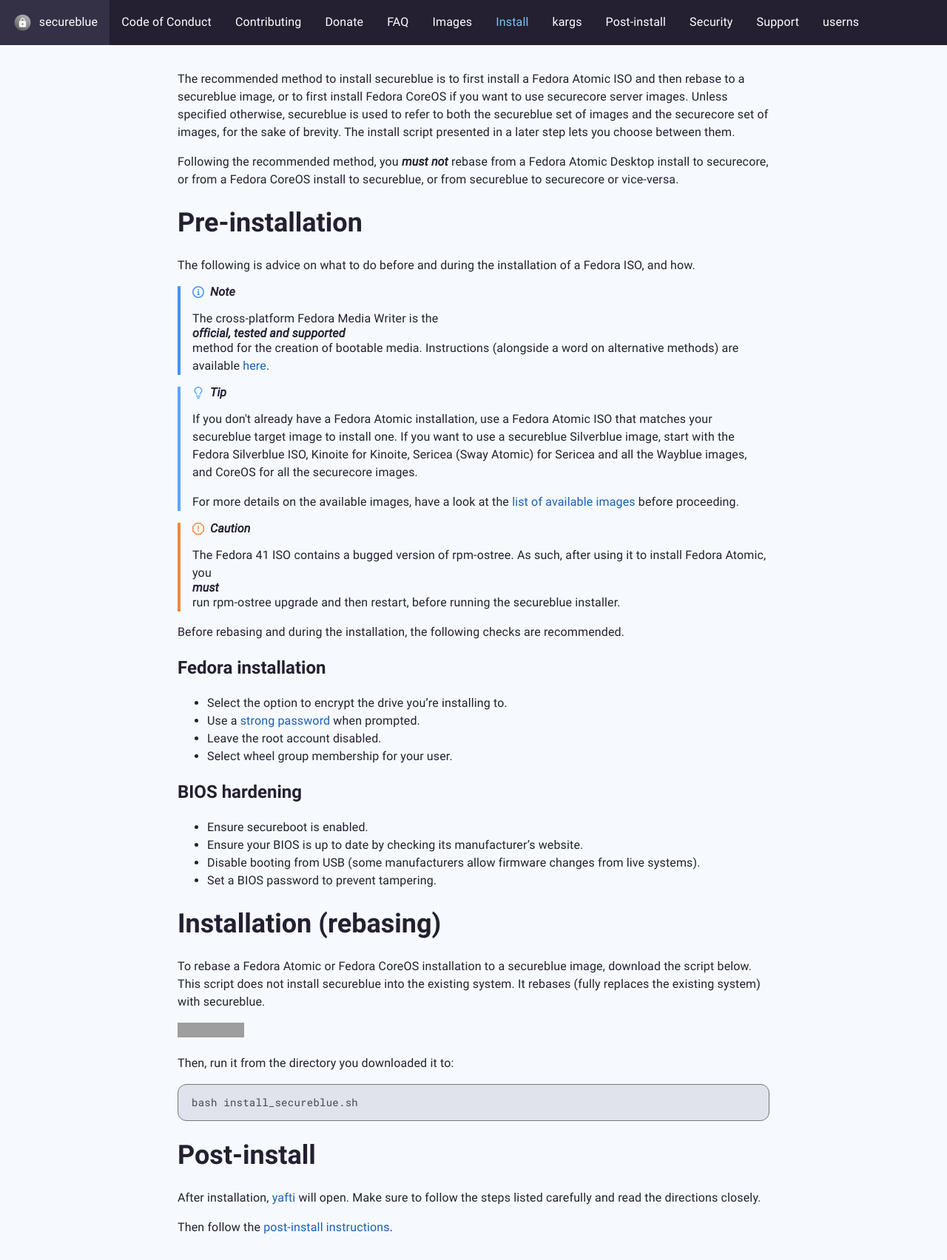
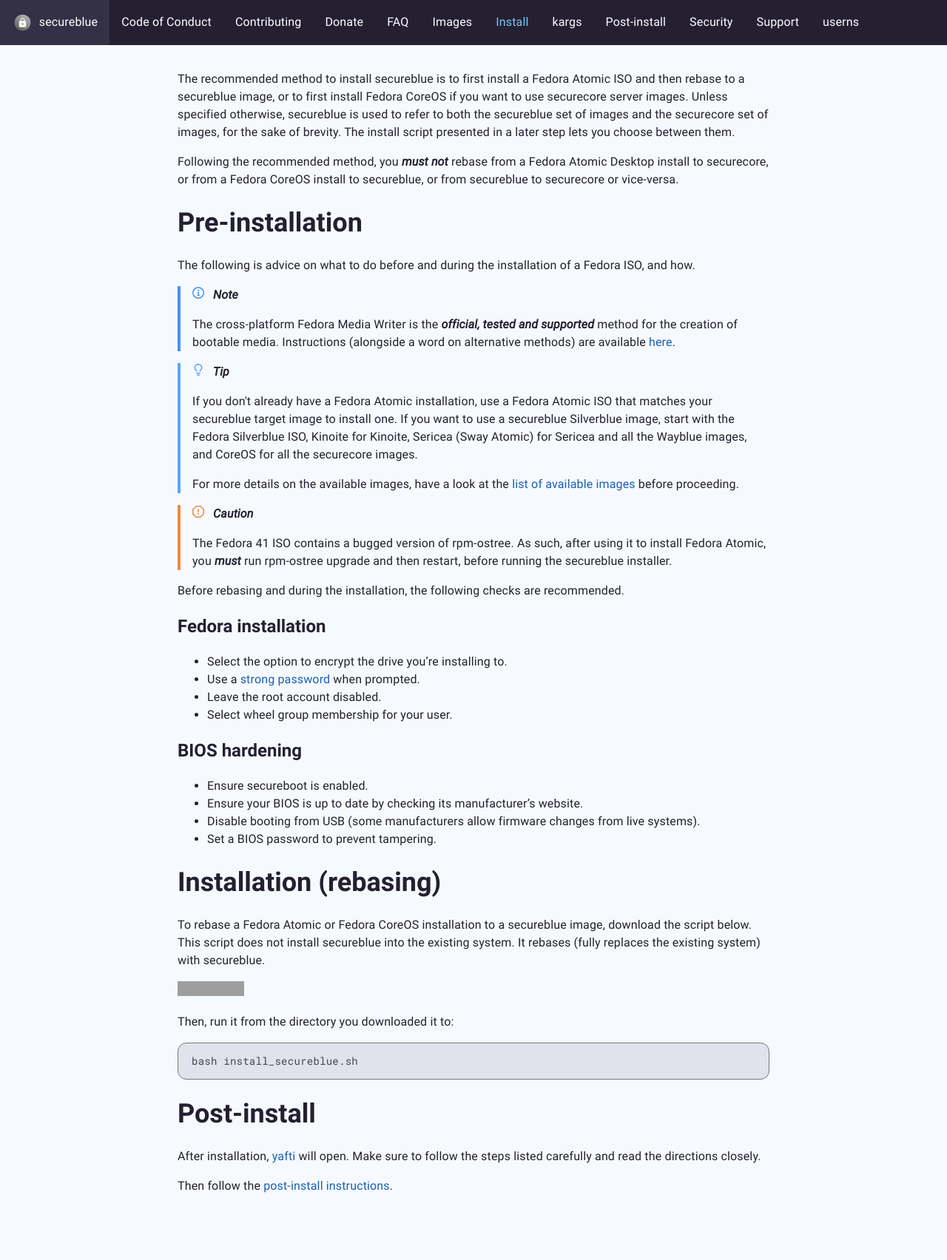
Before and after one commit to secureblue/secureblue.github.io, a Jekyll site: the page built from content/INSTALL.md, in a window 1280 px wide. Shown: the whole page at 74% size. Built offline with Jekyll 4.4.1, drawn with Linux system fonts in a browser that asks for light colours; after the commit the page ends 1648 px from its top, so only the background shows below that; grey boxes are pictures that could not be loaded.

Commit message:
[fix] polished markdown alerts, the DLC

```diff
--- a/assets/main.css
+++ b/assets/main.css
@@ -394,7 +394,7 @@
     padding-left: 16px;
 }
 
-.alert em:first-of-type {
+.alert div p em:first-of-type {
     display: flex;
     align-items: center;
     line-height: 1;
```
